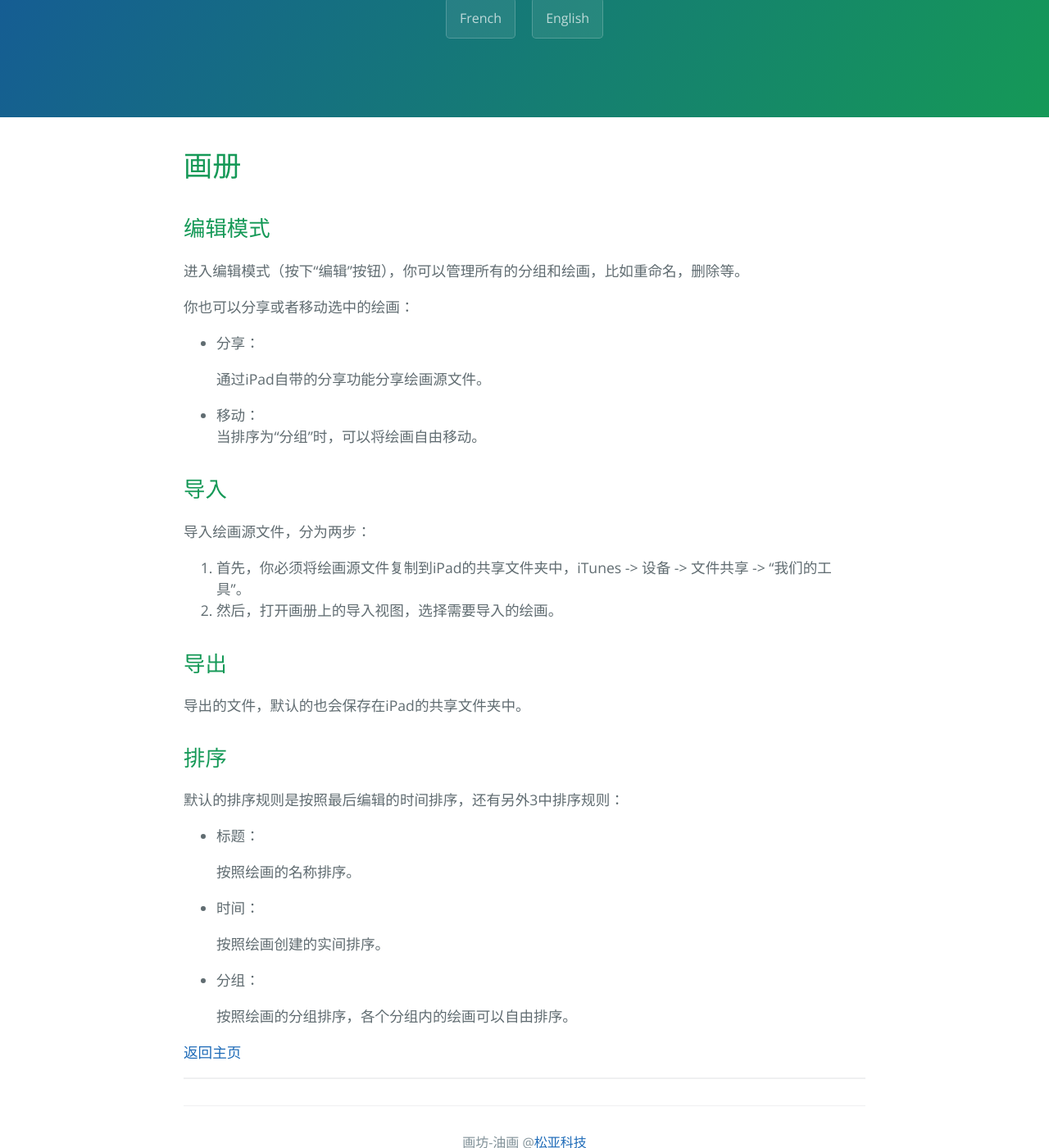
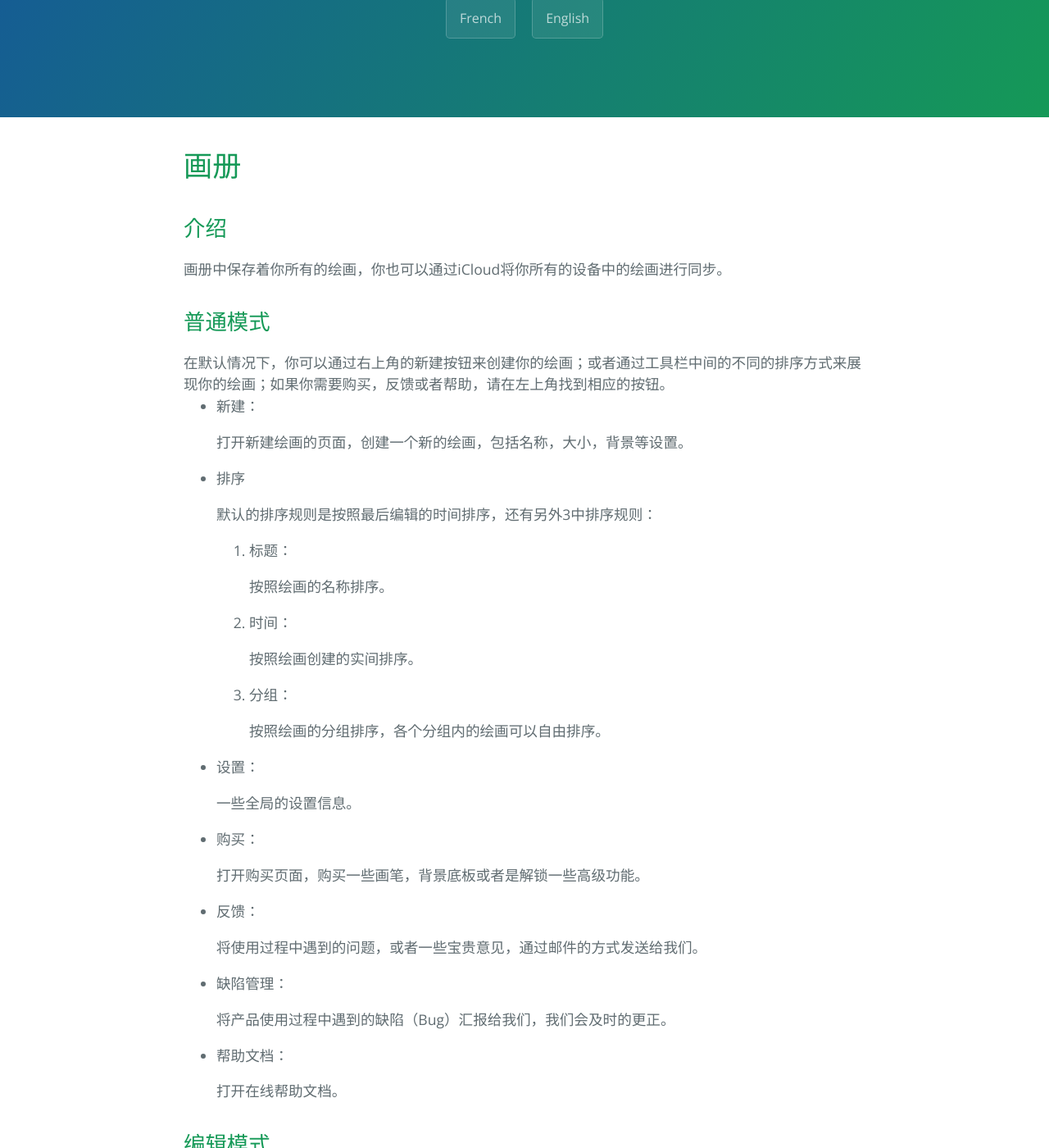
Before and after one commit to soyatec/oilpainting, a Jekyll site: the page built from zh/Help/gallery.html, in a window 1280 px wide and 1400 px high, scrolled down 240 px. Shown: the whole window at 82% size. Built offline with Jekyll 4.4.1, drawn with Linux system fonts in a browser that asks for light colours; comment, search, counter and statistics services are not loaded; some of the changed text lies outside the part shown.

Commit message:
Update Chinese Docs

```diff
--- a/_layouts/cn.html
+++ b/_layouts/cn.html
@@ -21,7 +21,7 @@
 		<h1>{{page.title}}</h1>
 		{{content}}
 
-		<p><a href = "https://soyatec.github.io/oilpainting/cn">返回主页</a></p>
+		<p><a href = "https://soyatec.github.io/oilpainting/zh">返回主页</a></p>
 		<hr>
 		{% include disqus.html %}
 		<footer class="site-footer">
--- a/zh/Help/feature_comparaison.html
+++ b/zh/Help/feature_comparaison.html
@@ -17,7 +17,7 @@ table {width: 120%}
 <th>ArtRage（彩绘精灵）</th>
 <th>ProCreate</th>
 <th>Fresh Paint</th>
-<th>新意油画</th></tr>
+<th>画坊-油画</th></tr>
 <tr>
 <th colspan="1">平台</th>
 <td colspan="1">iOS, 安卓和Windows</td>
--- a/zh/Help/gallery.html
+++ b/zh/Help/gallery.html
@@ -4,26 +4,37 @@ title: 画册
 category: User's Guide
 ---
 <html><body>
-
+<h2>介绍</h2>
+画册中保存着你所有的绘画，你也可以通过iCloud将你所有的设备中的绘画进行同步。
+<h2>普通模式</h2>
+在默认情况下，你可以通过右上角的新建按钮来创建你的绘画；或者通过工具栏中间的不同的排序方式来展现你的绘画；如果你需要购买，反馈或者帮助，请在左上角找到相应的按钮。
+<ul>
+<li>新建：<br />
+<p>打开新建绘画的页面，创建一个新的绘画，包括名称，大小，背景等设置。</p></li>
+<li>排序<br />
+<p>默认的排序规则是按照最后编辑的时间排序，还有另外3中排序规则：</p>
+<ol>
+<li>标题：<br /> <p>按照绘画的名称排序。</p></li>
+<li>时间：<br /> <p>按照绘画创建的实间排序。</p></li>
+<li>分组：<br /> <p>按照绘画的分组排序，各个分组内的绘画可以自由排序。</p></li></ol></li>
+<li>设置：<br />
+<p>一些全局的设置信息。</p></li>
+<li>购买：<br />
+<p>打开购买页面，购买一些画笔，背景底板或者是解锁一些高级功能。</p></li>
+<li>反馈：<br />
+<p>将使用过程中遇到的问题，或者一些宝贵意见，通过邮件的方式发送给我们。</p></li>
+<li>缺陷管理：<br />
+<p>将产品使用过程中遇到的缺陷（Bug）汇报给我们，我们会及时的更正。</p></li>
+<li>帮助文档：<br />
+<p>打开在线帮助文档。</p></li>
+</ul>
 <h2>编辑模式</h2>
 <p>进入编辑模式（按下“编辑”按钮），你可以管理所有的分组和绘画，比如重命名，删除等。</p>
 <p>你也可以分享或者移动选中的绘画：</p>
 <ul>
-<li>分享：<br />
-<p>通过iPad自带的分享功能分享绘画源文件。</p></li>
-<li>移动：<br />当排序为“分组”时，可以将绘画自由移动。</li></ul>
-<h2>导入</h2>
-<p>导入绘画源文件，分为两步：</p>
-<ol>
-<li>首先，你必须将绘画源文件复制到iPad的共享文件夹中，iTunes -> 设备 -> 文件共享 -> “我们的工具”。</li>
-<li>然后，打开画册上的导入视图，选择需要导入的绘画。</li></ol>
-<h2>导出</h2>
-<p>导出的文件，默认的也会保存在iPad的共享文件夹中。</p>
-<h2>排序</h2>
-<p>默认的排序规则是按照最后编辑的时间排序，还有另外3中排序规则：</p>
-<ul>
-<li>标题：<br /> <p>按照绘画的名称排序。</p></li>
-<li>时间：<br /> <p>按照绘画创建的实间排序。</p></li>
-<li>分组：<br /> <p>按照绘画的分组排序，各个分组内的绘画可以自由排序。</p></li></ul>
+<li>移动：<br /><p>当排序为“分组”时，可以将绘画自由移动。</p></li>
+<li>上传到iCloud：<br /><p>将选中的绘画上传到iCloud服务器。</p></li>
+<li>下载到本地：<br /><p>将选中的绘画从iCloud服务器下载到本地。</p></li>
+</ul>
 
 </body></html>
--- a/zh/Help/overview.html
+++ b/zh/Help/overview.html
@@ -4,7 +4,7 @@ title: 预览
 ---
 <html>
 <body>
-<p>新艺油画一款用3D技术模拟油画的强大软件。它从油画绘画工具以及绘画过程等各方面模拟油画的创作过程，旨在为大家提供一个更接近真实的专业的油画平台。它的主要功能有：</p>
+<p>画坊-油画一款用3D技术模拟油画的强大软件。它从油画绘画工具以及绘画过程等各方面模拟油画的创作过程，旨在为大家提供一个更接近真实的专业的油画平台。它的主要功能有：</p>
 <ul>
 <li>自然的绘制过程</li>
 <li>真实油画的颜色系统</li>
--- a/zh/index.html
+++ b/zh/index.html
@@ -5,7 +5,7 @@ title: 画坊-油画
 <html>
 <body>
 	<img src="../images/Impasto512.png" width="128" height="128"/>
-	<p>这是一款用3D技术模拟油画的强大软件。它从油画绘画工具以及绘画过程等各方面模拟油画的创作过程，旨在为大家提供一个更接近真实的专业的油画平台。</p>
+	<p>画坊-油画一款用3D技术模拟油画的强大软件。它从油画绘画工具以及绘画过程等各方面模拟油画的创作过程，旨在为大家提供一个更接近真实的专业的油画平台。</p>
 
 	<h2>用户手册</h2>
 	<ul>
```
